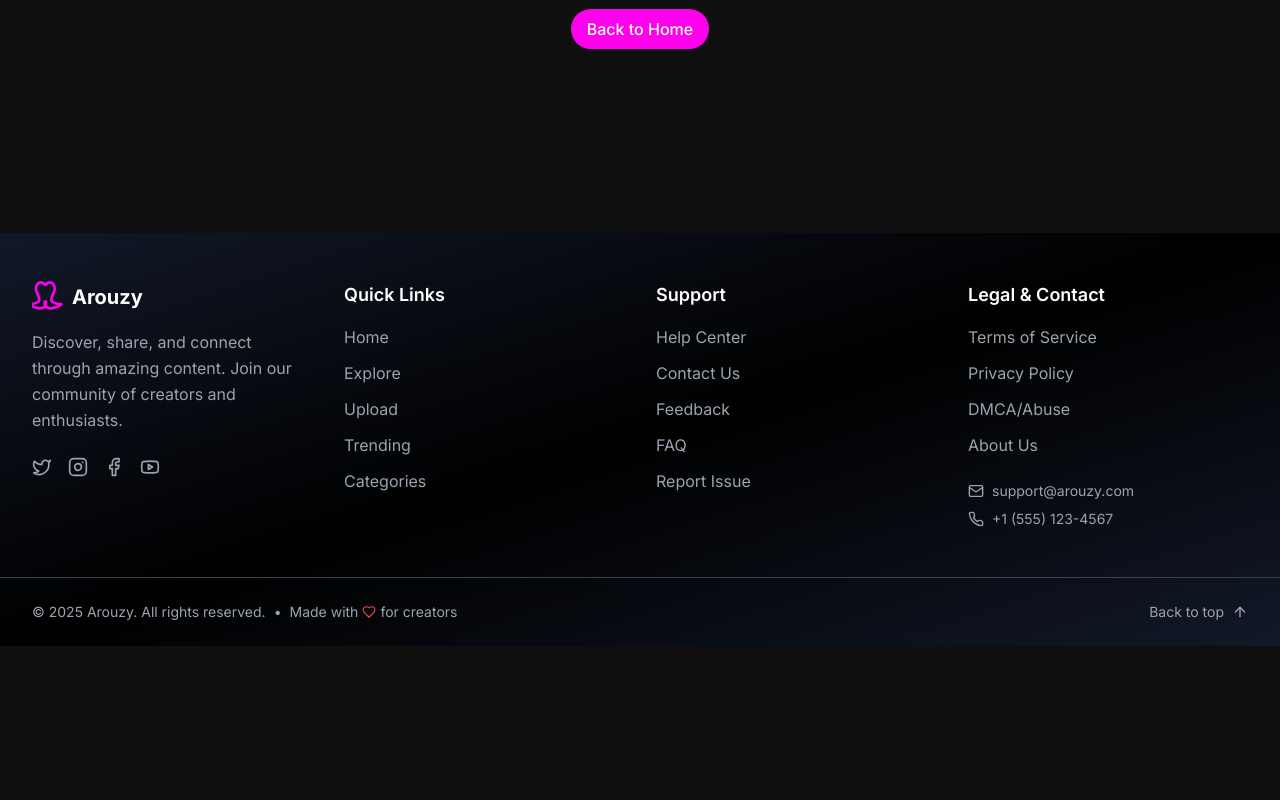
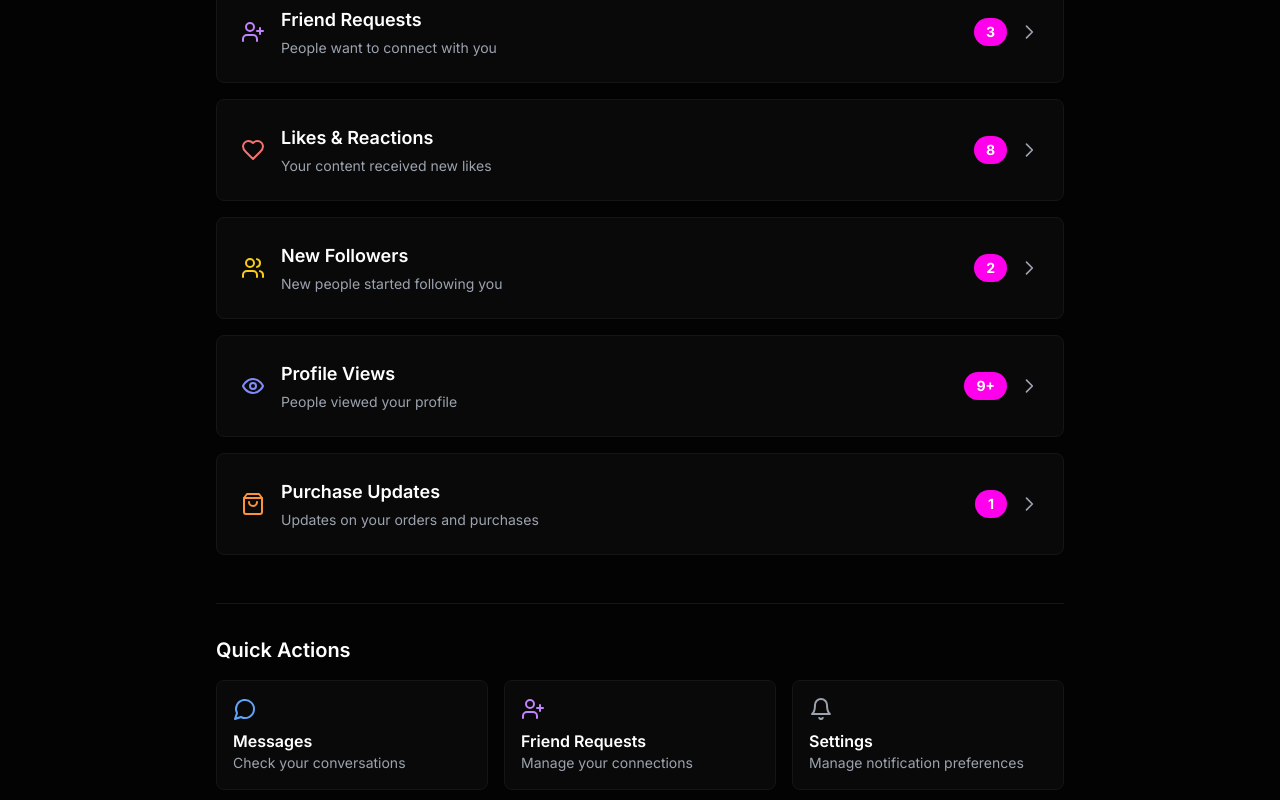
Before and after one commit to Juniorrepo/Arouzy, a React (Vite) app: page /notification in a window 1280 px wide. Shown: the part 460-1260 px from the top of the page. Before the commit the page ends 1106 px from the top, so only its background shows below. Built offline with nearby package versions, Linux system fonts and the light colour scheme; no server answers.

Commit message:
feat(NotificationPage):implementd NotificationPage frontend

```diff
--- a/src/App.tsx
+++ b/src/App.tsx
@@ -24,6 +24,7 @@ import Collections from "./pages/Collections";
 import CollectionDetail from "./pages/CollectionDetail";
 import Messages from "./pages/Messages";
 import Settings from "./pages/Settings";
+import Notification from "./pages/Notificatoin";
 
 function App() {
   const { isAuthenticated } = useAuth();
@@ -125,6 +126,9 @@ function App() {
             <Route path="/messages" element={<Messages />} />
             <Route path="/messages/:userId" element={<Messages />} />
 
+            {/*Notification Page */}
+            <Route path="/notification" element={<Notification />} />
+
             {/* Not Found */}
             <Route path="*" element={<NotFound />} />
           </Route>
--- a/src/components/Layout/Navbar.tsx
+++ b/src/components/Layout/Navbar.tsx
@@ -2,7 +2,7 @@ import React, { useState, useRef, useEffect } from "react";
 import { Link, useNavigate } from "react-router-dom";
 import { useAuth } from "../../contexts/AuthContext";
 import { useSearch } from "../../contexts/SearchContext";
-import { Search, Menu, X, User, LogOut, MessageCircle } from "lucide-react";
+import { Search, Menu, X, User, LogOut, MessageCircle, Bell } from "lucide-react";
 import SearchSuggestions from "../Content/SearchSuggestions";
 import { useSocket } from "../../contexts/SocketContext";
 
@@ -120,6 +120,19 @@ const Navbar: React.FC = () => {
         <div className="hidden md:flex items-center space-x-4">
           {isAuthenticated ? (
             <>
+              {/* Notification Icon */}
+              <button
+                className="relative mr-2"
+                onClick={() => navigate("/notification")}
+                aria-label="Notification"
+              >
+                <Bell className="h-6 w-6 text-white" />
+                {totalUnread > 0 && (
+                  <span className="absolute -top-1 -right-1 bg-red-500 text-white text-xs rounded-full px-1.5 py-0.5 min-w-[1.2rem] text-center">
+                    {totalUnread > 99 ? "99+" : totalUnread}
+                  </span>
+                )}
+              </button>
               {/* Message Icon */}
               <button
                 className="relative mr-2"
--- /dev/null
+++ b/src/pages/Notificatoin.tsx
@@ -0,0 +1,208 @@
+import React from "react";
+import { useNavigate } from "react-router-dom";
+import { MessageCircle, Users, Heart, UserPlus, Bell, Eye, ShoppingBag } from "lucide-react";
+
+interface NotificationItem {
+  id: string;
+  type: 'message' | 'follow' | 'like' | 'friend_request' | 'post' | 'view' | 'purchase';
+  title: string;
+  description: string;
+  count: number;
+  icon: React.ReactNode;
+  route: string;
+  color: string;
+}
+
+const Notification: React.FC = () => {
+  const navigate = useNavigate();
+
+  // Mock notification data - in a real app, this would come from your API/context
+  const notifications: NotificationItem[] = [
+    {
+      id: '1',
+      type: 'message',
+      title: 'New Messages',
+      description: 'You have unread direct messages',
+      count: 5,
+      icon: <MessageCircle className="h-6 w-6" />,
+      route: '/messages',
+      color: 'text-blue-400'
+    },
+    {
+      id: '2',
+      type: 'post',
+      title: 'New Posts',
+      description: 'New posts from users you follow',
+      count: 12,
+      icon: <Bell className="h-6 w-6" />,
+      route: '/following',
+      color: 'text-green-400'
+    },
+    {
+      id: '3',
+      type: 'friend_request',
+      title: 'Friend Requests',
+      description: 'People want to connect with you',
+      count: 3,
+      icon: <UserPlus className="h-6 w-6" />,
+      route: '/friends/requests',
+      color: 'text-purple-400'
+    },
+    {
+      id: '4',
+      type: 'like',
+      title: 'Likes & Reactions',
+      description: 'Your content received new likes',
+      count: 8,
+      icon: <Heart className="h-6 w-6" />,
+      route: '/activity/likes',
+      color: 'text-red-400'
+    },
+    {
+      id: '5',
+      type: 'follow',
+      title: 'New Followers',
+      description: 'New people started following you',
+      count: 2,
+      icon: <Users className="h-6 w-6" />,
+      route: '/profile/followers',
+      color: 'text-yellow-400'
+    },
+    {
+      id: '6',
+      type: 'view',
+      title: 'Profile Views',
+      description: 'People viewed your profile',
+      count: 15,
+      icon: <Eye className="h-6 w-6" />,
+      route: '/activity/views',
+      color: 'text-indigo-400'
+    },
+    {
+      id: '7',
+      type: 'purchase',
+      title: 'Purchase Updates',
+      description: 'Updates on your orders and purchases',
+      count: 1,
+      icon: <ShoppingBag className="h-6 w-6" />,
+      route: '/orders',
+      color: 'text-orange-400'
+    }
+  ];
+
+  const handleNotificationClick = (route: string) => {
+    navigate(route);
+  };
+
+  const formatCount = (count: number): string => {
+    if (count > 99) return '99+';
+    if (count > 9) return '9+';
+    return count.toString();
+  };
+
+  const getTotalNotifications = (): number => {
+    return notifications.reduce((total, notification) => total + notification.count, 0);
+  };
+
+  return (
+    <div className="min-h-screen bg-dark-900 text-white">
+      <div className="max-w-4xl mx-auto px-6 py-8">
+        {/* Header */}
+        <div className="mb-8">
+          <h1 className="text-3xl font-bold text-white mb-2">Notifications</h1>
+          <p className="text-gray-400">
+            You have {getTotalNotifications()} total notifications
+          </p>
+        </div>
+
+        {/* Notification Categories */}
+        <div className="space-y-4">
+          {notifications.map((notification) => (
+            <div
+              key={notification.id}
+              onClick={() => handleNotificationClick(notification.route)}
+              className="bg-dark-800 rounded-lg p-6 border border-dark-600 hover:border-primary-500 hover:bg-dark-700 transition-all duration-200 cursor-pointer group"
+            >
+              <div className="flex items-center justify-between">
+                <div className="flex items-center space-x-4">
+                  {/* Icon */}
+                  <div className={`${notification.color} group-hover:scale-110 transition-transform duration-200`}>
+                    {notification.icon}
+                  </div>
+
+                  {/* Content */}
+                  <div className="flex-1">
+                    <h3 className="text-lg font-semibold text-white group-hover:text-primary-300 transition-colors">
+                      {notification.title}
+                    </h3>
+                    <p className="text-gray-400 text-sm mt-1">
+                      {notification.description}
+                    </p>
+                  </div>
+                </div>
+
+                {/* Count Badge */}
+                {notification.count > 0 && (
+                  <div className="flex items-center space-x-3">
+                    <span className="bg-primary-500 text-white text-sm font-bold rounded-full px-3 py-1 min-w-[2rem] text-center group-hover:bg-primary-400 transition-colors">
+                      {formatCount(notification.count)}
+                    </span>
+                    <div className="text-gray-400 group-hover:text-primary-300 transition-colors">
+                      <svg className="w-5 h-5" fill="none" stroke="currentColor" viewBox="0 0 24 24">
+                        <path strokeLinecap="round" strokeLinejoin="round" strokeWidth={2} d="M9 5l7 7-7 7" />
+                      </svg>
+                    </div>
+                  </div>
+                )}
+              </div>
+            </div>
+          ))}
+        </div>
+
+        {/* Empty State (when no notifications) */}
+        {notifications.every(n => n.count === 0) && (
+          <div className="text-center py-16">
+            <Bell className="h-16 w-16 text-gray-600 mx-auto mb-4" />
+            <h3 className="text-xl font-semibold text-gray-400 mb-2">All caught up!</h3>
+            <p className="text-gray-500">You don't have any new notifications right now.</p>
+          </div>
+        )}
+
+        {/* Quick Actions */}
+        <div className="mt-12 pt-8 border-t border-dark-600">
+          <h2 className="text-xl font-semibold text-white mb-4">Quick Actions</h2>
+          <div className="grid grid-cols-1 sm:grid-cols-2 lg:grid-cols-3 gap-4">
+            <button
+              onClick={() => navigate('/messages')}
+              className="bg-dark-800 hover:bg-dark-700 border border-dark-600 hover:border-primary-500 rounded-lg p-4 text-left transition-all duration-200 group"
+            >
+              <MessageCircle className="h-6 w-6 text-blue-400 mb-2 group-hover:scale-110 transition-transform" />
+              <h3 className="font-semibold text-white group-hover:text-primary-300 transition-colors">Messages</h3>
+              <p className="text-gray-400 text-sm">Check your conversations</p>
+            </button>
+
+            <button
+              onClick={() => navigate('/friends/requests')}
+              className="bg-dark-800 hover:bg-dark-700 border border-dark-600 hover:border-primary-500 rounded-lg p-4 text-left transition-all duration-200 group"
+            >
+              <UserPlus className="h-6 w-6 text-purple-400 mb-2 group-hover:scale-110 transition-transform" />
+              <h3 className="font-semibold text-white group-hover:text-primary-300 transition-colors">Friend Requests</h3>
+              <p className="text-gray-400 text-sm">Manage your connections</p>
+            </button>
+
+            <button
+              onClick={() => navigate('/settings/notifications')}
+              className="bg-dark-800 hover:bg-dark-700 border border-dark-600 hover:border-primary-500 rounded-lg p-4 text-left transition-all duration-200 group"
+            >
+              <Bell className="h-6 w-6 text-gray-400 mb-2 group-hover:scale-110 transition-transform" />
+              <h3 className="font-semibold text-white group-hover:text-primary-300 transition-colors">Settings</h3>
+              <p className="text-gray-400 text-sm">Manage notification preferences</p>
+            </button>
+          </div>
+        </div>
+      </div>
+    </div>
+  );
+};
+
+export default Notification;
--- a/src/pages/Settings.tsx
+++ b/src/pages/Settings.tsx
@@ -16,7 +16,6 @@ interface DashboardCard {
 
 const settingsMenuItems: SettingsMenuItem[] = [
   { id: 'account', label: 'Account details', icon: <Star size={16} />, active: true },
-  { id: 'data', label: 'View my data', icon: <Eye size={16} /> },
   { id: 'notifications', label: 'Notification settings', icon: <Bell size={16} /> },
   { id: 'content', label: 'Manage your content', icon: <FileText size={16} /> },
   { id: 'delete', label: 'Delete your account', icon: <Trash2 size={16} /> },
```
